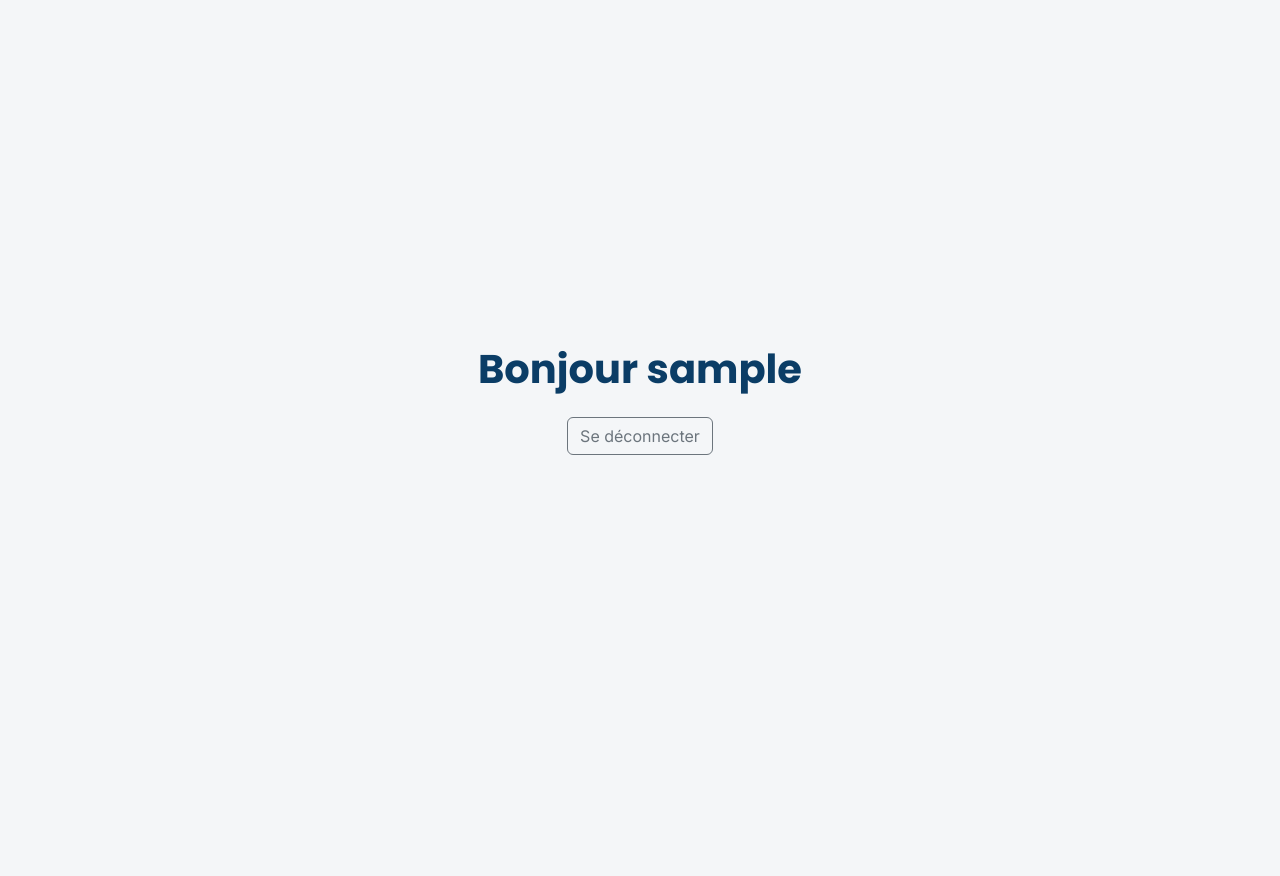
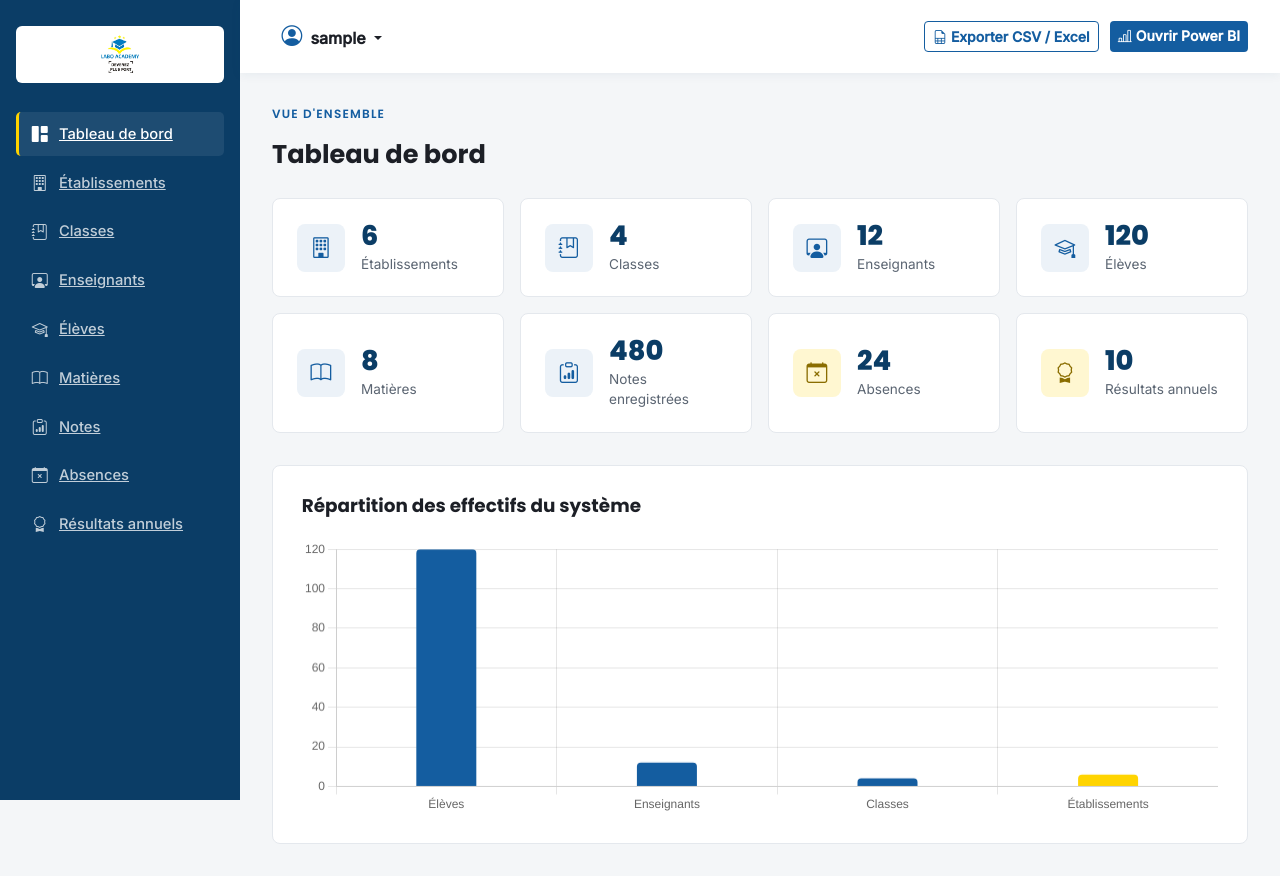
Before and after one commit to Christianregis/labo-academy, a Flask app: page /dashboard in a window 1280 px wide. Before the commit the page ends 455 px from the top, so only its background shows below. Run offline with Flask 3, Linux system fonts and the light colour scheme; the visitor is signed in with stand-in values (Sample User, id 1); parts of the project's set-up code (start-up, migrations or seed data) failed here and were passed over; some libraries are stand-ins or nearby versions.

```diff
--- a/app/routes.py
+++ b/app/routes.py
@@ -1,5 +1,6 @@
 from flask import Blueprint, render_template
 from flask_login import login_required
+from app.models import Etablissement, Classe, Enseignant, Eleve, ResultatAnnuel, Note, Absence, Matiere
 
 main = Blueprint('main', __name__)
 
@@ -18,4 +19,14 @@ def register():
 @main.route('/dashboard')
 @login_required
 def dashboard():
-    return render_template('admin/dashboard.html')
+    stats = {
+        'etablissements': 6,
+        'classes': 4,
+        'enseignants': 12,
+        'eleves': 120,
+        'matieres': 8,
+        'notes': 480,
+        'absences': 24,
+        'resultats': 10,
+    }
+    return render_template('admin/dashboard.html', stats=stats)
--- /dev/null
+++ b/app/static/css/admin/dashboard.css
@@ -0,0 +1,229 @@
+      :root {
+          --bleu-institutionnel: #145da0;
+          --bleu-fonce: #0b3d66;
+          --jaune-accent: #ffd400;
+          --encre: #1c1f26;
+          --gris-texte: #5b6572;
+          --gris-bordure: #e4e8ed;
+          --fond-page: #f4f6f8;
+      }
+
+      body {
+          font-family: "Inter", sans-serif;
+          color: var(--encre);
+          background: var(--fond-page);
+          margin: 0;
+      }
+
+      h1,
+      h2,
+      h3,
+      .font-titre {
+          font-family: "Poppins", sans-serif;
+          font-weight: 700;
+      }
+
+      /* ---- Sidebar ---- */
+      .sidebar-labo {
+          position: fixed;
+          top: 0;
+          left: 0;
+          bottom: 0;
+          width: 240px;
+          background: var(--bleu-fonce);
+          padding: 1.6rem 1rem;
+          overflow-y: auto;
+      }
+
+      .sidebar-logo {
+          background: #fff;
+          border-radius: 6px;
+          padding: 0.6rem;
+          text-align: center;
+          margin-bottom: 1.8rem;
+          width: auto;
+          height: auto;
+      }
+
+      .sidebar-logo img {
+          height: 38px;
+      }
+
+      .sidebar-nav {
+          display: flex;
+          flex-direction: column;
+          gap: 0.25rem;
+      }
+
+      .sidebar-link {
+          display: flex;
+          align-items: center;
+          gap: 0.7rem;
+          color: rgba(255, 255, 255, 0.75);
+          font-size: 0.92rem;
+          font-weight: 500;
+          padding: 0.65rem 0.8rem;
+          border-radius: 5px;
+          border-left: 3px solid transparent;
+      }
+
+      .sidebar-link i {
+          font-size: 1rem;
+      }
+
+      .sidebar-link:hover {
+          background: rgba(255, 255, 255, 0.06);
+          color: #fff;
+      }
+
+      .sidebar-link.active {
+          background: rgba(255, 255, 255, 0.08);
+          color: #fff;
+          border-left: 3px solid var(--jaune-accent);
+      }
+
+      /* ---- Zone principale ---- */
+      .contenu-principal {
+          margin-left: 240px;
+      }
+
+      .topbar-labo {
+          background: #fff;
+          box-shadow: 0 2px 10px rgba(11, 61, 102, 0.06);
+          padding: 0.9rem 2rem;
+          display: flex;
+          align-items: center;
+          justify-content: space-between;
+          position: sticky;
+          top: 0;
+          z-index: 10;
+      }
+
+      .btn-utilisateur {
+          background: none;
+          border: none;
+          font-weight: 600;
+          color: var(--encre);
+          padding: 0.4rem 0.6rem;
+      }
+
+      .btn-utilisateur i {
+          color: var(--bleu-institutionnel);
+          font-size: 1.3rem;
+      }
+
+      .topbar-droite {
+          display: flex;
+          gap: 0.7rem;
+      }
+
+      .btn-institutionnel {
+          background: var(--bleu-institutionnel);
+          color: #fff;
+          font-weight: 600;
+          border: none;
+      }
+
+      .btn-institutionnel:hover {
+          background: var(--bleu-fonce);
+          color: #fff;
+      }
+
+      .btn-outline-institutionnel {
+          border: 1.5px solid var(--bleu-institutionnel);
+          color: var(--bleu-institutionnel);
+          font-weight: 600;
+          background: transparent;
+      }
+
+      .btn-outline-institutionnel:hover {
+          background: var(--bleu-institutionnel);
+          color: #fff;
+      }
+
+      .zone-contenu {
+          padding: 2rem;
+      }
+
+      .eyebrow {
+          font-family: "Poppins", sans-serif;
+          font-size: 0.75rem;
+          font-weight: 600;
+          letter-spacing: 0.1em;
+          text-transform: uppercase;
+          color: var(--bleu-institutionnel);
+      }
+
+      .titre-page {
+          font-size: 1.6rem;
+          margin: 0.3rem 0 1.8rem;
+      }
+
+      /* ---- Cartes de comptage ---- */
+      .carte-stat {
+          background: #fff;
+          border: 1px solid var(--gris-bordure);
+          border-radius: 8px;
+          padding: 1.4rem 1.5rem;
+          display: flex;
+          align-items: center;
+          gap: 1rem;
+          height: 100%;
+      }
+
+      .icone-stat {
+          width: 48px;
+          height: 48px;
+          border-radius: 8px;
+          background: rgba(20, 93, 160, 0.08);
+          display: flex;
+          align-items: center;
+          justify-content: center;
+          color: var(--bleu-institutionnel);
+          font-size: 1.3rem;
+          flex-shrink: 0;
+      }
+
+      .icone-stat.accent {
+          background: rgba(255, 212, 0, 0.18);
+          color: #8a6d00;
+      }
+
+      .stat-valeur {
+          font-family: "Poppins", sans-serif;
+          font-weight: 800;
+          font-size: 1.7rem;
+          color: var(--bleu-fonce);
+          line-height: 1;
+      }
+
+      .stat-libelle {
+          color: var(--gris-texte);
+          font-size: 0.85rem;
+          margin-top: 0.3rem;
+      }
+
+      /* ---- Graphique ---- */
+      .carte-graphique {
+          background: #fff;
+          border: 1px solid var(--gris-bordure);
+          border-radius: 8px;
+          padding: 1.8rem;
+          margin-top: 2rem;
+      }
+
+      .carte-graphique h2 {
+          font-size: 1.15rem;
+          margin-bottom: 1.4rem;
+      }
+
+      @media (max-width: 991.98px) {
+          .sidebar-labo {
+              transform: translateX(-100%);
+              transition: transform 0.2s;
+          }
+
+          .contenu-principal {
+              margin-left: 0;
+          }
+      }
--- a/app/templates/admin/dashboard.html
+++ b/app/templates/admin/dashboard.html
@@ -1,30 +1,158 @@
-<!DOCTYPE html>
+<!doctype html>
 <html lang="fr">
   <head>
-<meta charset="UTF-8">
-<meta name="viewport" content="width=device-width, initial-scale=1.0">
+    <meta charset="UTF-8" />
+    <meta name="viewport" content="width=device-width, initial-scale=1.0" />
     <title>Tableau de bord — LABO ACADEMY</title>
-<link href="https://cdnjs.cloudflare.com/ajax/libs/bootstrap/5.3.3/css/bootstrap.min.css" rel="stylesheet">
-<link href="https://fonts.googleapis.com/css2?family=Poppins:wght@700&family=Inter:wght@400&display=swap" rel="stylesheet">
-<style>
-  body{
-    font-family:'Inter', sans-serif;
-    background:#F4F6F8;
-    height:100vh;
-    display:flex;
-    align-items:center;
-    justify-content:center;
-  }
-  h1{
-    font-family:'Poppins', sans-serif;
-    color:#0B3D66;
-  }
-</style>
+
+    <link
+      href="https://cdnjs.cloudflare.com/ajax/libs/bootstrap/5.3.3/css/bootstrap.min.css"
+      rel="stylesheet"
+    />
+    <link
+      rel="stylesheet"
+      href="https://cdnjs.cloudflare.com/ajax/libs/bootstrap-icons/1.11.3/font/bootstrap-icons.min.css"
+    />
+    <link rel="preconnect" href="https://fonts.googleapis.com" />
+    <link
+      href="https://fonts.googleapis.com/css2?family=Poppins:wght@600;700;800&family=Inter:wght@300;400;500&display=swap"
+      rel="stylesheet"
+    />
+
+    <link
+      rel="stylesheet"
+      href="{{ url_for('static', filename='css/admin/dashboard.css') }}"
+    />
   </head>
   <body>
-  <div class="text-center">
-    <h1>Bonjour {{ current_user.username }}</h1>
-    <a href="{{ url_for('auth.logout') }}" class="btn btn-outline-secondary mt-3">Se déconnecter</a>
+    {% include 'admin/layouts/sidebar.html' %}
+
+    <div class="contenu-principal">
+      {% include 'admin/layouts/navbar.html' %}
+
+      <div class="zone-contenu">
+        <p class="eyebrow">Vue d'ensemble</p>
+        <h1 class="titre-page">Tableau de bord</h1>
+
+        <div class="row g-3">
+          <div class="col-6 col-lg-3">
+            <div class="carte-stat">
+              <div class="icone-stat"><i class="bi bi-building"></i></div>
+              <div>
+                <div class="stat-valeur">{{ stats.etablissements }}</div>
+                <div class="stat-libelle">Établissements</div>
               </div>
+            </div>
+          </div>
+          <div class="col-6 col-lg-3">
+            <div class="carte-stat">
+              <div class="icone-stat">
+                <i class="bi bi-journal-bookmark"></i>
+              </div>
+              <div>
+                <div class="stat-valeur">{{ stats.classes }}</div>
+                <div class="stat-libelle">Classes</div>
+              </div>
+            </div>
+          </div>
+          <div class="col-6 col-lg-3">
+            <div class="carte-stat">
+              <div class="icone-stat">
+                <i class="bi bi-person-workspace"></i>
+              </div>
+              <div>
+                <div class="stat-valeur">{{ stats.enseignants }}</div>
+                <div class="stat-libelle">Enseignants</div>
+              </div>
+            </div>
+          </div>
+          <div class="col-6 col-lg-3">
+            <div class="carte-stat">
+              <div class="icone-stat"><i class="bi bi-mortarboard"></i></div>
+              <div>
+                <div class="stat-valeur">{{ stats.eleves }}</div>
+                <div class="stat-libelle">Élèves</div>
+              </div>
+            </div>
+          </div>
+          <div class="col-6 col-lg-3">
+            <div class="carte-stat">
+              <div class="icone-stat"><i class="bi bi-book"></i></div>
+              <div>
+                <div class="stat-valeur">{{ stats.matieres }}</div>
+                <div class="stat-libelle">Matières</div>
+              </div>
+            </div>
+          </div>
+          <div class="col-6 col-lg-3">
+            <div class="carte-stat">
+              <div class="icone-stat"><i class="bi bi-clipboard-data"></i></div>
+              <div>
+                <div class="stat-valeur">{{ stats.notes }}</div>
+                <div class="stat-libelle">Notes enregistrées</div>
+              </div>
+            </div>
+          </div>
+          <div class="col-6 col-lg-3">
+            <div class="carte-stat">
+              <div class="icone-stat accent">
+                <i class="bi bi-calendar-x"></i>
+              </div>
+              <div>
+                <div class="stat-valeur">{{ stats.absences }}</div>
+                <div class="stat-libelle">Absences</div>
+              </div>
+            </div>
+          </div>
+          <div class="col-6 col-lg-3">
+            <div class="carte-stat">
+              <div class="icone-stat accent"><i class="bi bi-award"></i></div>
+              <div>
+                <div class="stat-valeur">{{ stats.resultats }}</div>
+                <div class="stat-libelle">Résultats annuels</div>
+              </div>
+            </div>
+          </div>
+        </div>
+
+        <div class="carte-graphique">
+          <h2>Répartition des effectifs du système</h2>
+          <canvas id="graphiqueEffectifs" height="90"></canvas>
+        </div>
+      </div>
+    </div>
+
+    <script src="https://cdnjs.cloudflare.com/ajax/libs/bootstrap/5.3.3/js/bootstrap.bundle.min.js"></script>
+    <script src="https://cdnjs.cloudflare.com/ajax/libs/Chart.js/4.4.4/chart.umd.min.js"></script>
+    <script src="https://cdn.jsdelivr.net/npm/chart.js"></script>
+    <script>
+      const ctx = document.getElementById('graphiqueEffectifs').getContext('2d');
+
+      new Chart(ctx, {
+        type: 'bar',
+        data: {
+          labels: ['Élèves', 'Enseignants', 'Classes', 'Établissements'],
+          datasets: [{
+            label: 'Effectif',
+            data: [
+              {{ stats.eleves }},
+              {{ stats.enseignants }},
+              {{ stats.classes }},
+              {{ stats.etablissements }}
+            ],
+            backgroundColor: ['#145DA0', '#145DA0', '#145DA0', '#FFD400'],
+            borderRadius: 4,
+            maxBarThickness: 60
+          }]
+        },
+        options: {
+          responsive: true,
+          plugins: { legend: { display: false } },
+          scales: {
+            y: { beginAtZero: true, ticks: { precision: 0 } }
+          }
+        }
+      });
+    </script>
   </body>
 </html>
--- /dev/null
+++ b/app/templates/admin/layouts/navbar.html
@@ -0,0 +1,33 @@
+<header class="topbar-labo">
+  <div class="topbar-gauche">
+    <div class="dropdown">
+      <button
+        class="btn-utilisateur dropdown-toggle"
+        type="button"
+        data-bs-toggle="dropdown"
+        aria-expanded="false"
+      >
+        <i class="bi bi-person-circle me-2"></i>{{ current_user.username }}
+      </button>
+      <ul class="dropdown-menu dropdown-menu-end">
+        <li>
+          <a
+            class="dropdown-item text-danger fw-semibold"
+            href="{{ url_for('auth.logout') }}"
+          >
+            <i class="bi bi-box-arrow-right me-2"></i>Se déconnecter
+          </a>
+        </li>
+      </ul>
+    </div>
+  </div>
+
+  <div class="topbar-droite">
+    <a href="#" class="btn btn-outline-institutionnel btn-sm">
+      <i class="bi bi-file-earmark-spreadsheet me-1"></i>Exporter CSV / Excel
+    </a>
+    <a href="#" class="btn btn-institutionnel btn-sm">
+      <i class="bi bi-bar-chart-line me-1"></i>Ouvrir Power BI
+    </a>
+  </div>
+</header>
--- /dev/null
+++ b/app/templates/admin/layouts/sidebar.html
@@ -0,0 +1,36 @@
+<aside class="sidebar-labo">
+  <div class="sidebar-logo">
+    <img
+      src="{{ url_for('static', filename='images/labo-academy.jpg') }}"
+      alt="LABO ACADEMY"
+    />
+  </div>
+
+  <nav class="sidebar-nav">
+    <a href="{{ url_for('main.dashboard') }}" class="sidebar-link active">
+      <i class="bi bi-grid-1x2-fill"></i> Tableau de bord
+    </a>
+    <a href="#" class="sidebar-link">
+      <i class="bi bi-building"></i> Établissements
+    </a>
+    <a href="#" class="sidebar-link">
+      <i class="bi bi-journal-bookmark"></i> Classes
+    </a>
+    <a href="#" class="sidebar-link">
+      <i class="bi bi-person-workspace"></i> Enseignants
+    </a>
+    <a href="#" class="sidebar-link">
+      <i class="bi bi-mortarboard"></i> Élèves
+    </a>
+    <a href="#" class="sidebar-link"> <i class="bi bi-book"></i> Matières </a>
+    <a href="#" class="sidebar-link">
+      <i class="bi bi-clipboard-data"></i> Notes
+    </a>
+    <a href="#" class="sidebar-link">
+      <i class="bi bi-calendar-x"></i> Absences
+    </a>
+    <a href="#" class="sidebar-link">
+      <i class="bi bi-award"></i> Résultats annuels
+    </a>
+  </nav>
+</aside>
```
Also changed, not shown: 2 other files. Lines whose indentation alone changed are shown as unchanged.
